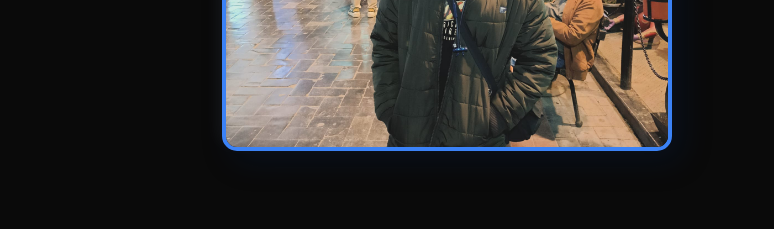
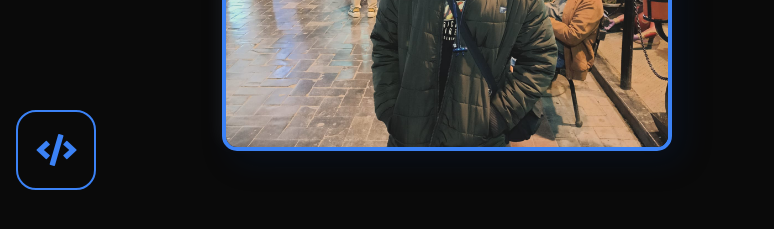
Before and after one commit to rjkrishna29/Portfolio, a plain HTML site: page index.html in a window 1280 px wide. Shown: the part 489-718 px from the top of the page, 506-1280 px from the left. Drawn offline with Linux system fonts and the light colour scheme.

Commit message:
Update home section

```diff
--- a/index.html
+++ b/index.html
@@ -41,8 +41,7 @@
                     <a href="https://www.instagram.com/rjkrishna10?igsh=M2kyZHJvZ3Vxbjlz" target="_blank" class="social-btn"><i class="fab fa-instagram"></i></a>
                     <a href="https://www.facebook.com/share/1AGLhSFq6v/" target="_blank" class="social-btn"><i class="fab fa-facebook"></i></a>
                     <a href="https://www.linkedin.com/in/ritabrato-pani/" target="_blank" class="social-btn"><i class="fab fa-linkedin"></i></a>
-
-
+                    <a href="https://leetcode.com/ritabrato_pani/" target="_blank" class="social-btn"><i class="fas fa-code"></i></a>
                 </div>
             </div>
             <div class="rightsection">
```
